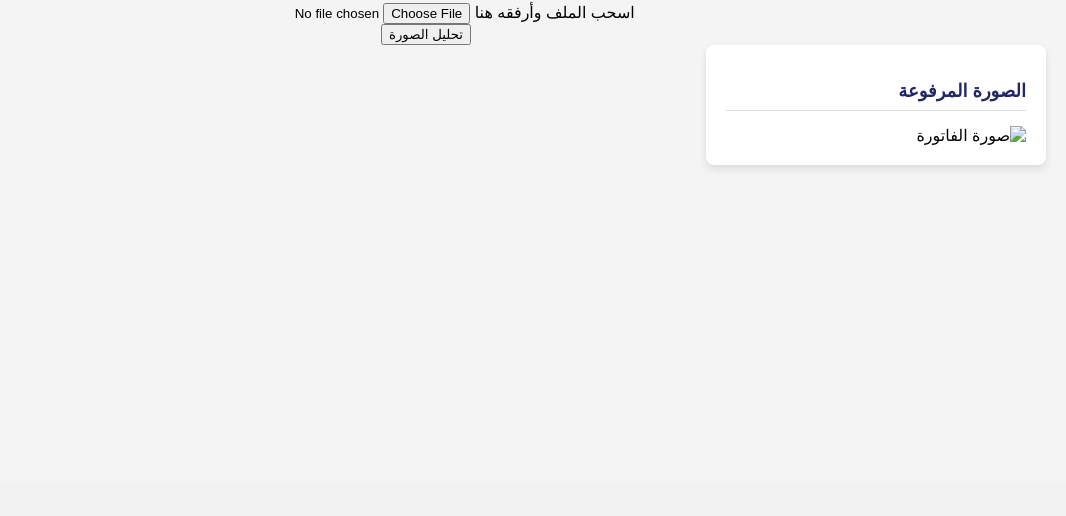
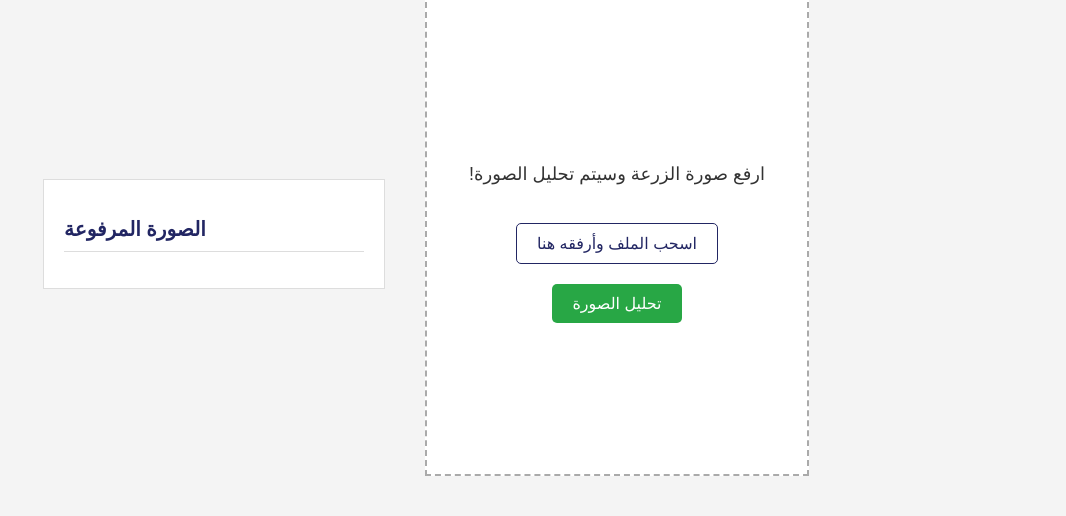
Before and after one commit to AliCS10/4--, a PHP site: page /output.html in a window 1280 px wide. Shown: the part 317-833 px from the top of the page, without its empty margins (214-1280 px from the left). Before the commit the page ends 485 px from the top, so only its background shows below. Run offline with PHP 8.4, Linux system fonts and the light colour scheme.

Commit message:
Update outputSTY.css

```diff
--- a/outputSTY.css
+++ b/outputSTY.css
@@ -50,65 +50,91 @@ body {
     width: 400px;
     height: auto;
 }
-.output-container {
+.content {
+    padding: 40px;
     display: flex;
     justify-content: center;
-    align-items: flex-start;
-    height: 80vh;
-    padding: 20px;
-    flex-direction: row-reverse; /* يجعل آخر عنصر في HTML يظهر على اليسار */
+    align-items: center;
+    gap: 40px;
 }
-.invoice-image {
-    width: 300px; /* تم تقليص العرض إلى 300px */
-    height: auto;
-    margin-bottom: 15px;
-    border-radius: 8px;
-    box-shadow: 0px 4px 8px rgba(0, 0, 0, 0.1);
+.upload-section {
+    border: 2px dashed #aaa;
+    padding: 40px;
+    width: 300px;
+    height: 400px;
+    display: flex;
+    flex-direction: column;
+    align-items: center;
+    justify-content: center;
+    background-color: #fff;
+}
+.upload-section p {
+    font-size: 18px;
+    color: #333;
+}
+.upload-section input[type="file"] {
+    display: none;
+}
+.upload-section label {
+    color: #222663; /* اللون الجديد */
+    font-size: 16px;
+    cursor: pointer;
+    border: 1px solid #222663; /* اللون الجديد */
+    padding: 10px 20px;
+    border-radius: 5px;
+    margin-top: 20px;
+}
+.analyze-btn {
+    margin-top: 20px;
+    background-color: #28a745;
+    color: white;
+    padding: 10px 20px;
+    border: none;
+    border-radius: 5px;
+    font-size: 16px;
+    cursor: pointer;
+    text-decoration: none;
 }
 .output-section {
-    text-align: right;
+    text-align: left;
     width: 300px;
+    background-color: #fff;
     padding: 20px;
-    background-color: #fff;
-    box-shadow: 0px 4px 8px rgba(0, 0, 0, 0.1);
-    margin-right: 20px;
-    border-radius: 8px;
+    border: 1px solid #ddd;
 }
 .output-section h2 {
     color: #222663; /* اللون الجديد */
-    font-size: 18px;
+    font-size: 20px;
     border-bottom: 1px solid #ddd;
-    padding-bottom: 8px;
-    margin-bottom: 15px;
+    padding-bottom: 10px;
 }
-.invoice-form {
-    text-align: right;
-    direction: rtl;
-}
-.invoice-form p {
-    display: block;
-    font-size: 14px;
-    margin: 8px auto;
-    text-align: right;
-    color: #333;
-}
-.submit-btn, .download-btn {
+.download-btn {
+    margin-top: 20px;
     background-color: #28a745;
-    color: #fff;
-    padding: 8px;
-    font-size: 14px;
+    color: white;
+    padding: 10px 20px;
     border: none;
     border-radius: 5px;
+    font-size: 16px;
     cursor: pointer;
-    width: calc(100% - 20px);
-    margin-top: 10px;
 }
-.submit-btn:hover, .download-btn:hover {
-    background-color: #218838;
+#uploaded-image {
+    max-width: 100%;
+    height: auto;
+    margin-top: 20px;
+    display: none; /* مخفي في البداية */
+}
+.chatbot-icon {
+    position: fixed;
+    left: 10px;
+    bottom: 20px;
+    z-index: 1000; /* Ensure it stays on top */
 }
 
-
-.location-box {
-    width: 3px;
-
+.chatbot-icon img {
+    width: 80px; /* Adjust size as needed */
+    height: auto;
+    border-radius: 50%;
+    box-shadow: 0 0 10px rgba(0,0,0,0.2);
+    cursor: pointer;
 }
```
